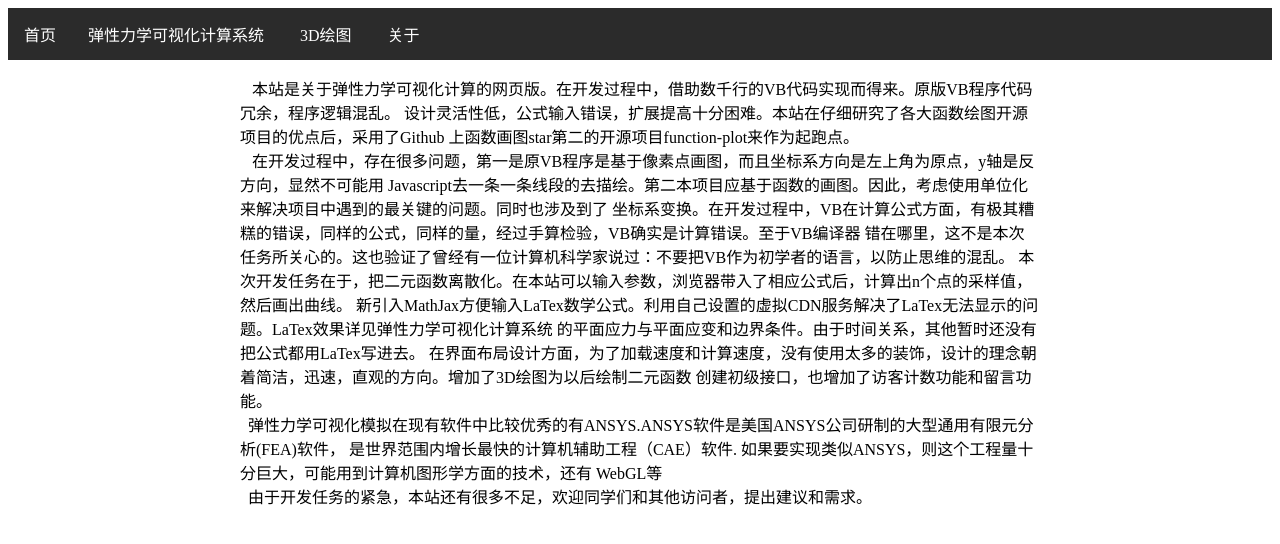
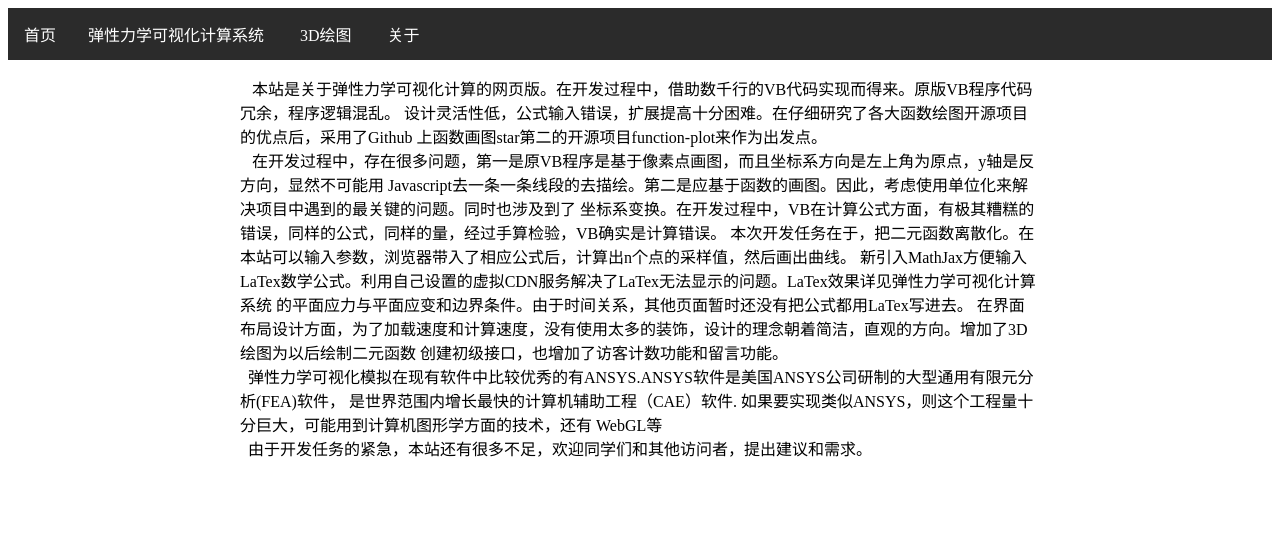
Before and after one commit to wh136/course, a plain HTML site: page page/UsageMethod.html in a window 1280 px wide. Drawn offline with Linux system fonts and the light colour scheme; a script that the page names is missing.

Commit message:
fix about page.

```diff
--- a/page/UsageMethod.html
+++ b/page/UsageMethod.html
@@ -67,16 +67,15 @@
     <div class="article_div">
         <p class="article_content">
             &nbsp;&nbsp;  本站是关于弹性力学可视化计算的网页版。在开发过程中，借助数千行的VB代码实现而得来。原版VB程序代码冗余，程序逻辑混乱。
-            设计灵活性低，公式输入错误，扩展提高十分困难。本站在仔细研究了各大函数绘图开源项目的优点后，采用了Github
-            上函数画图star第二的开源项目function-plot来作为起跑点。<br>
+            设计灵活性低，公式输入错误，扩展提高十分困难。在仔细研究了各大函数绘图开源项目的优点后，采用了Github
+            上函数画图star第二的开源项目function-plot来作为出发点。<br>
             &nbsp;&nbsp;  在开发过程中，存在很多问题，第一是原VB程序是基于像素点画图，而且坐标系方向是左上角为原点，y轴是反方向，显然不可能用
-            Javascript去一条一条线段的去描绘。第二本项目应基于函数的画图。因此，考虑使用单位化来解决项目中遇到的最关键的问题。同时也涉及到了
-            坐标系变换。在开发过程中，VB在计算公式方面，有极其糟糕的错误，同样的公式，同样的量，经过手算检验，VB确实是计算错误。至于VB编译器
-            错在哪里，这不是本次任务所关心的。这也验证了曾经有一位计算机科学家说过：不要把VB作为初学者的语言，以防止思维的混乱。
+            Javascript去一条一条线段的去描绘。第二是应基于函数的画图。因此，考虑使用单位化来解决项目中遇到的最关键的问题。同时也涉及到了
+            坐标系变换。在开发过程中，VB在计算公式方面，有极其糟糕的错误，同样的公式，同样的量，经过手算检验，VB确实是计算错误。
             本次开发任务在于，把二元函数离散化。在本站可以输入参数，浏览器带入了相应公式后，计算出n个点的采样值，然后画出曲线。
             新引入MathJax方便输入LaTex数学公式。利用自己设置的虚拟CDN服务解决了LaTex无法显示的问题。LaTex效果详见弹性力学可视化计算系统
-            的平面应力与平面应变和边界条件。由于时间关系，其他暂时还没有把公式都用LaTex写进去。
-            在界面布局设计方面，为了加载速度和计算速度，没有使用太多的装饰，设计的理念朝着简洁，迅速，直观的方向。增加了3D绘图为以后绘制二元函数
+            的平面应力与平面应变和边界条件。由于时间关系，其他页面暂时还没有把公式都用LaTex写进去。
+            在界面布局设计方面，为了加载速度和计算速度，没有使用太多的装饰，设计的理念朝着简洁，直观的方向。增加了3D绘图为以后绘制二元函数
             创建初级接口，也增加了访客计数功能和留言功能。<br>
             &nbsp;&nbsp;弹性力学可视化模拟在现有软件中比较优秀的有ANSYS.ANSYS软件是美国ANSYS公司研制的大型通用有限元分析(FEA)软件，
             是世界范围内增长最快的计算机辅助工程（CAE）软件. 如果要实现类似ANSYS，则这个工程量十分巨大，可能用到计算机图形学方面的技术，还有
```
